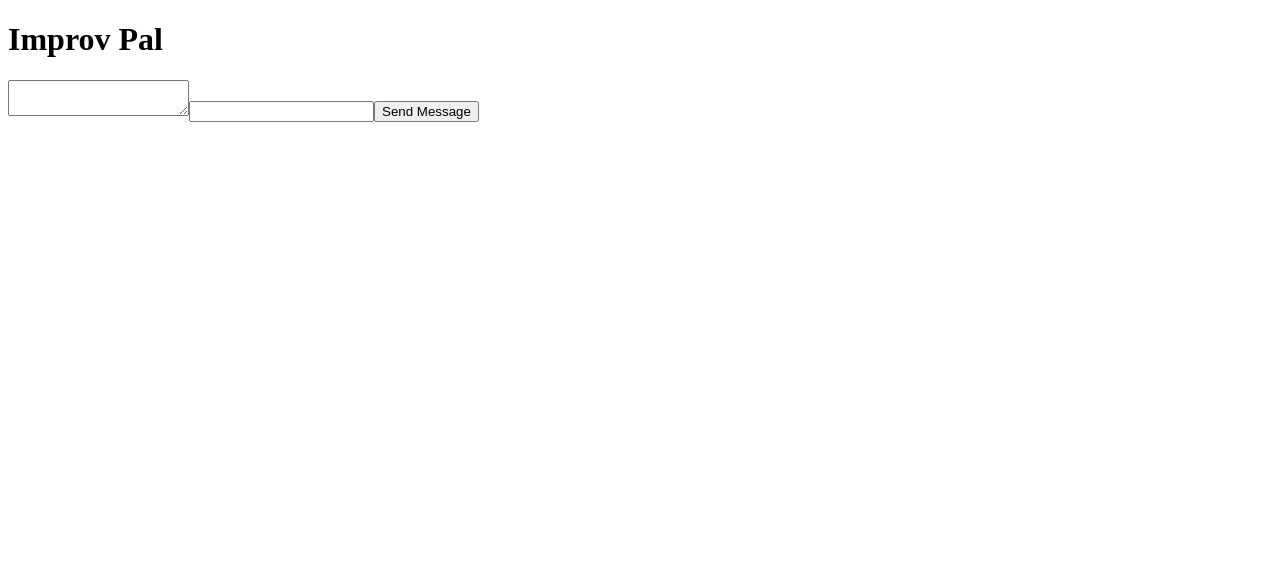
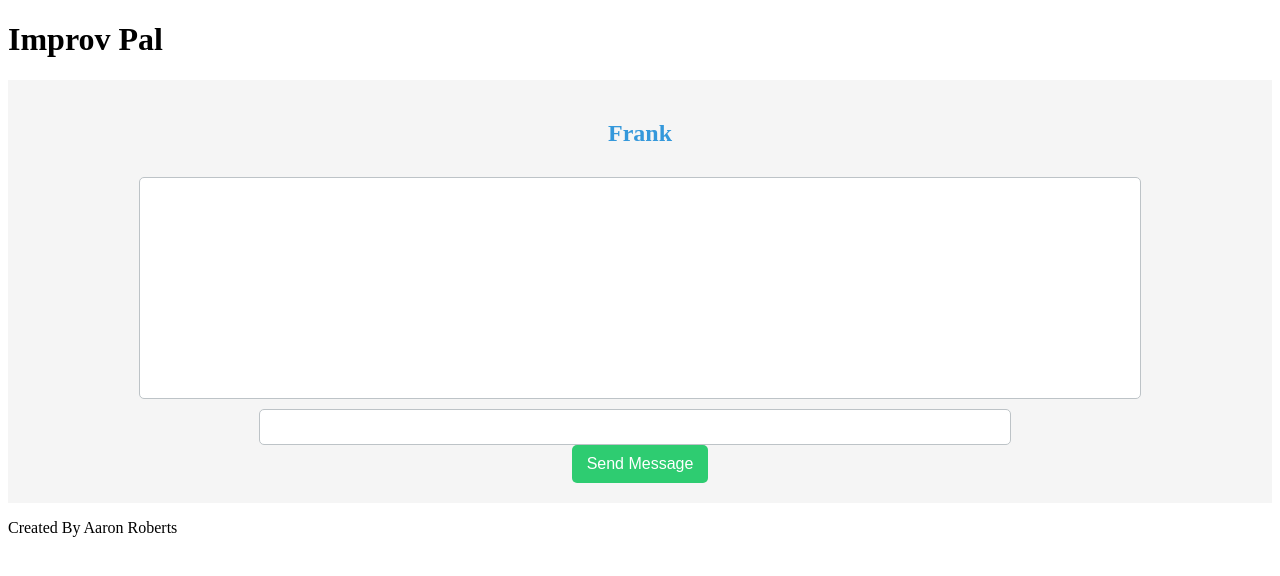
Before and after one commit to guy-jerome/Improv-Pal, a React (Vite) app in the folder client/: page / in a window 1280 px wide. Shown: the top 576 px of the page. Built offline with nearby package versions, Linux system fonts and the light colour scheme; no server answers.

Commit message:
Got the Streaming and Text formatting working

```diff
--- a/client/src/App.jsx
+++ b/client/src/App.jsx
@@ -1,37 +1,18 @@
-import { useState, useEffect } from "react";
-import socketIOClient from 'socket.io-client';
-
-const ENDPOINT = 'http://localhost:3000';
-const socket = socketIOClient(ENDPOINT)
+import Chat from "./components/Chat.jsx";
 export default function App() {
 
-  const [message,setMessage] = useState("");
-  const [response,setResponse] = useState("");
+  return (
+    <>
+      <header>
+        <h1>Improv Pal</h1>
+      </header>
+      <main>
+        <Chat></Chat>
+      </main>
+      <footer>
+        <p>Created By Aaron Roberts</p>
+      </footer>
+    </>
 
-  useEffect(()=>{
-
-    socket.on('message', (data)=>{
-      setResponse(data.content)
-    })
-
-
-  }, [])
-
-  async function sendMessage(){
-    setMessage("")
-    socket.emit("message", message)
-  }
-
-  function textChanged(event){
-    setMessage(event.target.value)
-  }
-
-  return (
-      <>
-        <h1>Improv Pal</h1>
-        <textarea value={response} readOnly></textarea>
-        <input type="text" value={message} onChange={textChanged}/>
-        <button onClick={sendMessage}>Send Message</button>
-      </>
     )
 }
--- /dev/null
+++ b/client/src/components/Chat.jsx
@@ -0,0 +1,43 @@
+import { useState, useEffect } from "react";
+import socketIOClient from 'socket.io-client';
+import './chat.css';
+
+const ENDPOINT = 'http://localhost:3000';
+const socket = socketIOClient(ENDPOINT)
+
+export default function Chat() {
+
+  const [message,setMessage] = useState("");
+  const [response,setResponse] = useState("");
+
+  useEffect(() => {
+    const handleIncomingMessage = (data) => {
+      setResponse(prevResponse =>  prevResponse + data);
+    };
+
+    socket.on('message', handleIncomingMessage);
+
+    return () => {
+      // Cleanup: Remove the event listener when the component unmounts
+      socket.off('message', handleIncomingMessage);
+    };
+  }, []);
+
+  async function sendMessage(){
+    setMessage("")
+    setResponse(prevResponse => `${prevResponse}${prevResponse?'\n':""}User: ${message}\nFrank: `)
+    socket.emit("message", message)
+  }
+
+  function textChanged(event){
+    setMessage(event.target.value)
+  }
+  return (
+    <div className="main">
+      <h2>Frank</h2>
+      <textarea value={response} readOnly id="chatArea"></textarea>
+      <input type="text" value={message} onChange={textChanged}/>
+      <button onClick={sendMessage}>Send Message</button>
+    </div>
+  )
+}
--- /dev/null
+++ b/client/src/components/chat.css
@@ -0,0 +1,46 @@
+.main {
+    display: flex;
+    flex-direction: column;
+    align-items: center;
+    justify-content: center;
+    padding: 20px;
+    background-color: #f5f5f5; /* Light pastel color background */
+  }
+
+  h2 {
+    color: #3498db; /* Pastel blue for the heading */
+  }
+
+  #chatArea {
+    width: 80%;
+    height: 200px;
+    margin: 10px 0;
+    padding: 10px;
+    border: 1px solid #bdc3c7; /* Light gray border */
+    border-radius: 5px;
+    resize: none; /* Disable textarea resizing */
+    font-size: 16px;
+  }
+
+  input[type="text"] {
+    width: 60%;
+    padding: 8px;
+    margin-right: 10px;
+    border: 1px solid #bdc3c7; /* Light gray border */
+    border-radius: 5px;
+    font-size: 16px;
+  }
+
+  button {
+    padding: 10px 15px;
+    background-color: #2ecc71; /* Pastel green for the button */
+    color: #fff; /* White text color */
+    border: none;
+    border-radius: 5px;
+    cursor: pointer;
+    font-size: 16px;
+  }
+
+  button:hover {
+    background-color: #27ae60; /* Darker green on hover */
+  }
```
Also changed, not shown: 2 other files (tests, documents, lock files or other folders).
